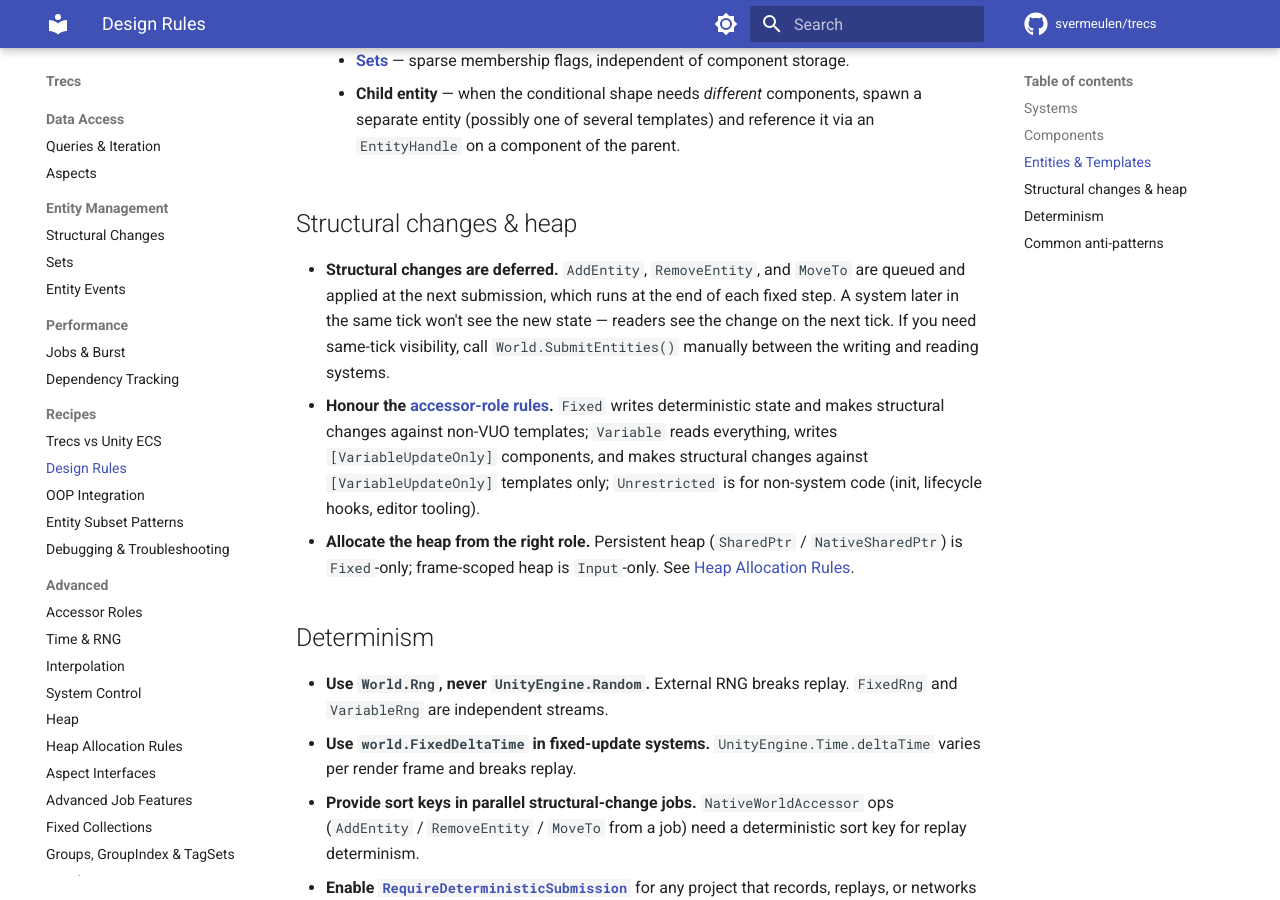
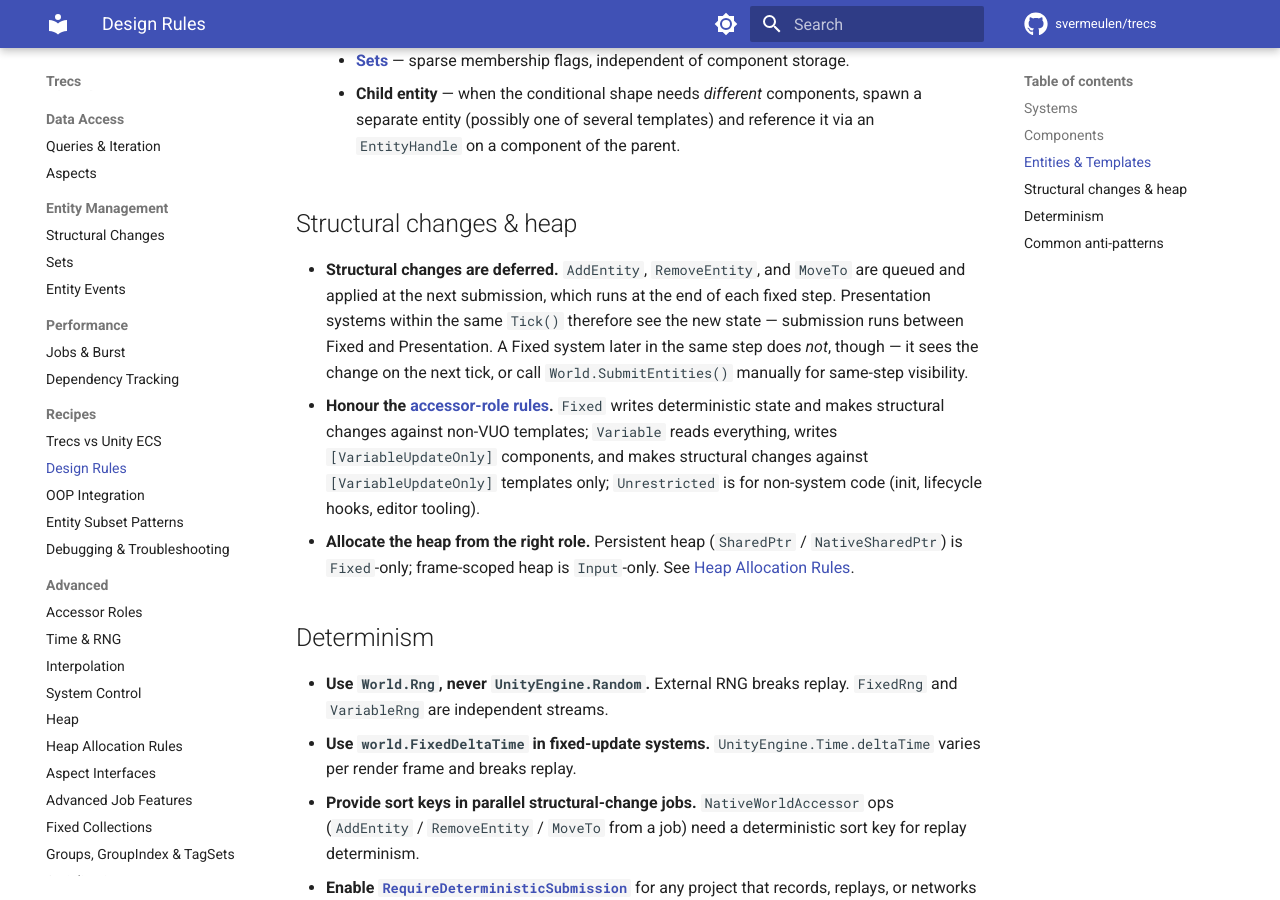
Before and after one commit to svermeulen/trecs, an MkDocs documentation site: the page built from docs/recipes/design-rules.md, in a window 1280 px wide and 900 px high, scrolled down 1083 px. Built offline with MkDocs 1.6.1 and Material for MkDocs 9.7.7, drawn with Linux system fonts in a browser that asks for light colours; comment, search, counter and statistics services are not loaded.

Commit message:
Docs: clarify when Presentation sees deferred structural changes
Previous edit said 'a system later in the same tick won't see the
new state' — true for Fixed-after-Fixed, but misleading for
Presentation systems, which DO see the effects of fixed-step
structural changes (because submission runs at the end of each
fixed step, before the Presentation phase). Added that caveat:
Presentation within the same Tick() sees the change; only Fixed-
after-Fixed within the same step misses it.

Co-Authored-By: Claude <noreply@anthropic.com>

```diff
--- a/docs/recipes/design-rules.md
+++ b/docs/recipes/design-rules.md
@@ -25,7 +25,7 @@ Opinionated rules for building with Trecs. Each one points at a longer reference
 
 ## Structural changes & heap
 
-- **Structural changes are deferred.** `AddEntity`, `RemoveEntity`, and `MoveTo` are queued and applied at the next submission, which runs at the end of each fixed step. A system later in the same tick won't see the new state — readers see the change on the next tick. If you need same-tick visibility, call `World.SubmitEntities()` manually between the writing and reading systems.
+- **Structural changes are deferred.** `AddEntity`, `RemoveEntity`, and `MoveTo` are queued and applied at the next submission, which runs at the end of each fixed step. Presentation systems within the same `Tick()` therefore see the new state — submission runs between Fixed and Presentation. A Fixed system later in the same step does *not*, though — it sees the change on the next tick, or call `World.SubmitEntities()` manually for same-step visibility.
 - **Honour the [accessor-role rules](../advanced/accessor-roles.md).** `Fixed` writes deterministic state and makes structural changes against non-VUO templates; `Variable` reads everything, writes `[VariableUpdateOnly]` components, and makes structural changes against `[VariableUpdateOnly]` templates only; `Unrestricted` is for non-system code (init, lifecycle hooks, editor tooling).
 - **Allocate the heap from the right role.** Persistent heap (`SharedPtr` / `NativeSharedPtr`) is `Fixed`-only; frame-scoped heap is `Input`-only. See [Heap Allocation Rules](../advanced/heap-allocation-rules.md).
 
```
